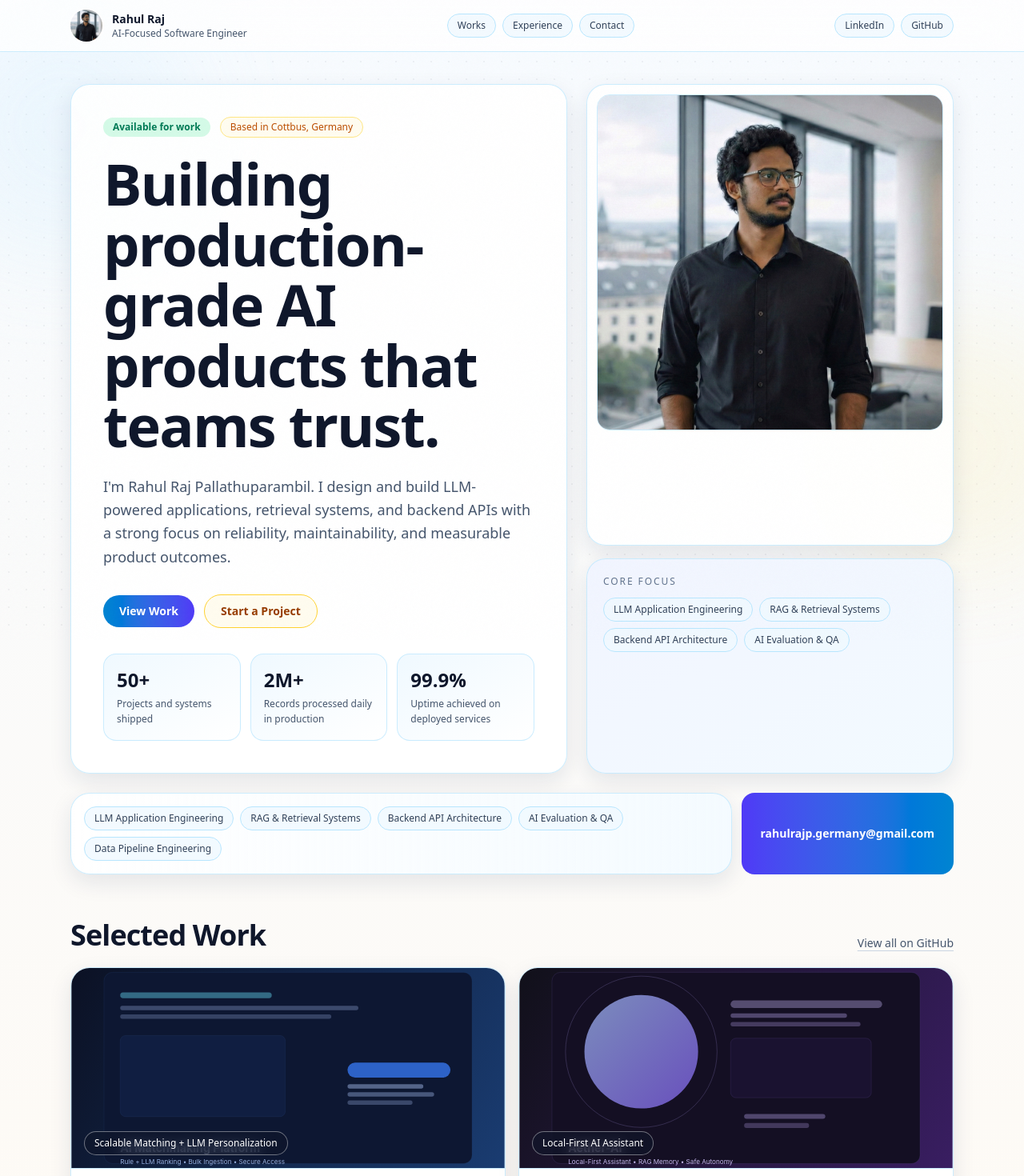
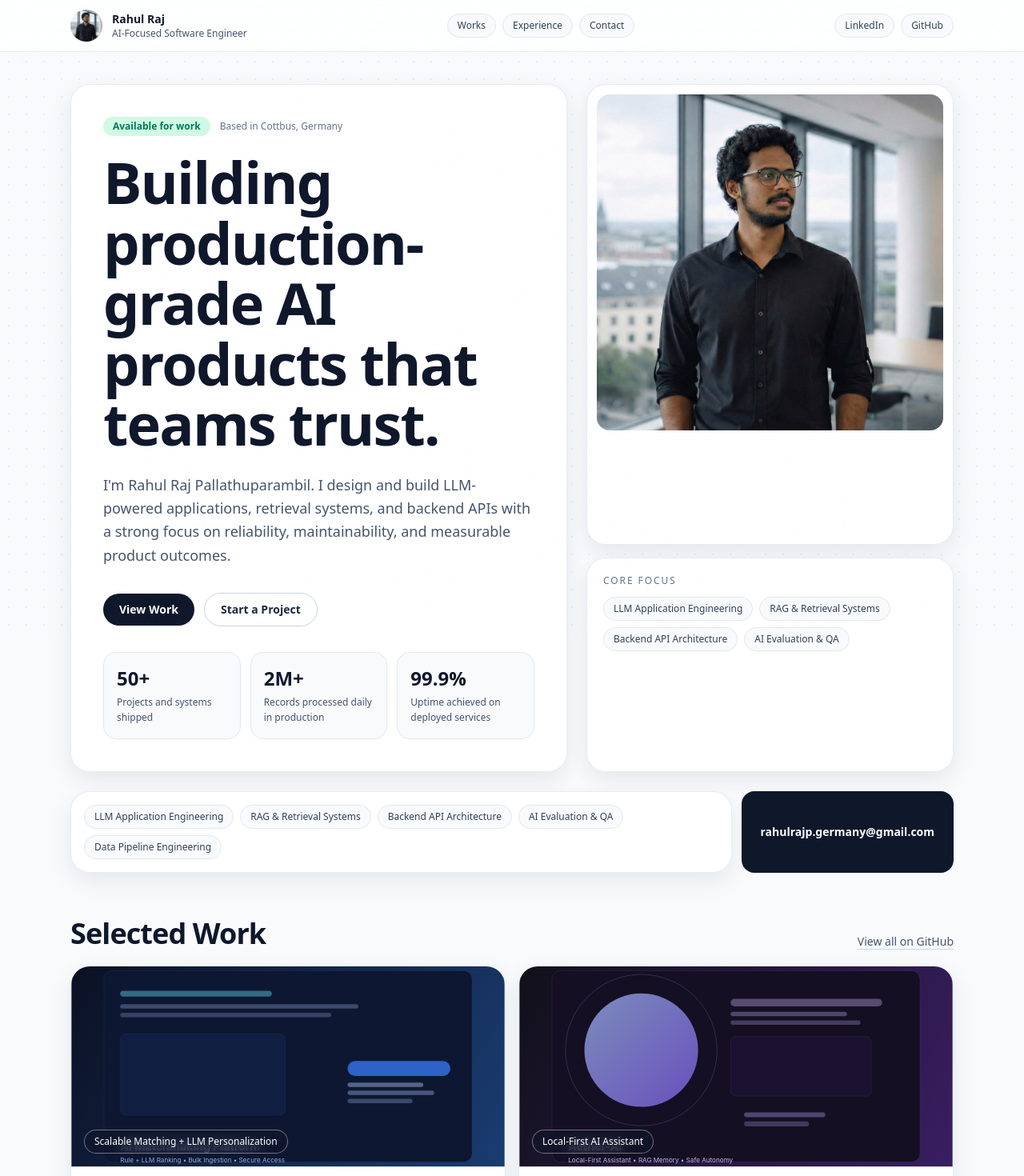
Before and after one commit to kenshiro-17/rahul-portfolio, a Next.js app: page / in a window 1280 px wide. Shown: the top 1470 px of the page at 80% size. Built offline with nearby package versions, Linux system fonts and the light colour scheme.

Commit message:
Revert "feat: introduce richer color system while preserving portfolio structure"
This reverts commit 0c88172f59d8bff238afdd4a27ef5e54b798178e.

```diff
--- a/src/components/framer/FramerInspiredPortfolio.tsx
+++ b/src/components/framer/FramerInspiredPortfolio.tsx
@@ -18,10 +18,10 @@ const stats = [
 ];
 
 const cardBase =
-  "rounded-3xl border border-sky-200/70 bg-white/90 shadow-[0_10px_28px_rgba(20,42,82,0.10)]";
+  "rounded-3xl border border-slate-200/80 bg-white/95 shadow-[0_10px_28px_rgba(15,23,42,0.08)]";
 
 const chipBase =
-  "rounded-full border border-sky-200 bg-sky-50/80 px-3 py-1.5 text-xs font-medium text-slate-700";
+  "rounded-full border border-slate-200 bg-slate-50 px-3 py-1.5 text-xs font-medium text-slate-700";
 
 function ProjectCover({ index, subtitle }: { index: number; subtitle: string }) {
   const sources = [
@@ -54,14 +54,12 @@ export function FramerInspiredPortfolio() {
   const workItems = PROJECTS.slice(0, 6);
 
   return (
-    <div className="min-h-screen bg-gradient-to-b from-[#f7fbff] via-[#fffaf3] to-[#f6f8ff] text-slate-900 selection:bg-sky-200/70">
+    <div className="min-h-screen bg-[#F8FAFC] text-slate-900 selection:bg-sky-100">
       <div className="pointer-events-none fixed inset-0 opacity-60">
         <div className="absolute inset-0 [background-image:radial-gradient(#0f172a15_1px,transparent_1px)] [background-size:22px_22px]" />
-        <div className="absolute -left-20 top-0 h-80 w-80 rounded-full bg-sky-200/30 blur-3xl" />
-        <div className="absolute -right-20 bottom-20 h-80 w-80 rounded-full bg-amber-200/25 blur-3xl" />
       </div>
 
-      <header className="sticky top-0 z-50 border-b border-sky-200/70 bg-white/80 backdrop-blur-xl">
+      <header className="sticky top-0 z-50 border-b border-slate-200/80 bg-white/85 backdrop-blur-xl">
         <div className="mx-auto flex max-w-6xl items-center justify-between gap-4 px-4 py-3 md:px-6">
           <a href="#top" className="flex items-center gap-3">
             {/* eslint-disable-next-line @next/next/no-img-element */}
@@ -77,9 +75,9 @@ export function FramerInspiredPortfolio() {
           </a>
 
           <nav className="hidden items-center gap-2 md:flex">
-            <a href="#work" className={`${chipBase} hover:bg-sky-100`}>Works</a>
-            <a href="#experience" className={`${chipBase} hover:bg-sky-100`}>Experience</a>
-            <a href="#contact" className={`${chipBase} hover:bg-sky-100`}>Contact</a>
+            <a href="#work" className={chipBase}>Works</a>
+            <a href="#experience" className={chipBase}>Experience</a>
+            <a href="#contact" className={chipBase}>Contact</a>
           </nav>
 
           <div className="flex items-center gap-2 text-sm">
@@ -87,7 +85,7 @@ export function FramerInspiredPortfolio() {
               href={PERSONAL_INFO.linkedin}
               target="_blank"
               rel="noreferrer"
-              className={`${chipBase} hover:bg-sky-100`}
+              className={chipBase}
             >
               LinkedIn
             </a>
@@ -95,7 +93,7 @@ export function FramerInspiredPortfolio() {
               href={PERSONAL_INFO.github}
               target="_blank"
               rel="noreferrer"
-              className={`${chipBase} hover:bg-sky-100`}
+              className={chipBase}
             >
               GitHub
             </a>
@@ -107,12 +105,10 @@ export function FramerInspiredPortfolio() {
         <section className="grid gap-6 lg:grid-cols-[1.15fr_0.85fr]">
           <div className={`${cardBase} p-6 md:p-8 lg:p-10`}>
             <div className="flex flex-wrap items-center gap-3">
-              <span className="rounded-full bg-emerald-100/90 px-3 py-1 text-xs font-semibold text-emerald-700">
+              <span className="rounded-full bg-emerald-100 px-3 py-1 text-xs font-semibold text-emerald-700">
                 Available for work
               </span>
-              <span className="rounded-full border border-amber-200 bg-amber-50/80 px-3 py-1 text-xs font-medium text-amber-700">
-                Based in {PERSONAL_INFO.location}
-              </span>
+              <span className="text-xs font-medium text-slate-500">Based in {PERSONAL_INFO.location}</span>
             </div>
 
             <h1 className="mt-5 text-4xl font-semibold leading-[1.05] tracking-tight text-slate-900 md:text-6xl lg:text-7xl">
@@ -128,13 +124,13 @@ export function FramerInspiredPortfolio() {
             <div className="mt-8 flex flex-wrap items-center gap-3">
               <a
                 href="#work"
-                className="rounded-full bg-gradient-to-r from-sky-600 to-indigo-600 px-5 py-2.5 text-sm font-semibold text-white transition hover:-translate-y-0.5 hover:from-sky-500 hover:to-indigo-500"
+                className="rounded-full bg-slate-900 px-5 py-2.5 text-sm font-semibold text-white transition hover:-translate-y-0.5 hover:bg-slate-800"
               >
                 View Work
               </a>
               <a
                 href={`mailto:${PERSONAL_INFO.email}`}
-                className="rounded-full border border-amber-300 bg-amber-50/80 px-5 py-2.5 text-sm font-semibold text-amber-800 transition hover:-translate-y-0.5 hover:border-amber-400"
+                className="rounded-full border border-slate-300 bg-white px-5 py-2.5 text-sm font-semibold text-slate-800 transition hover:-translate-y-0.5 hover:border-slate-400"
               >
                 Start a Project
               </a>
@@ -142,7 +138,7 @@ export function FramerInspiredPortfolio() {
 
             <div className="mt-8 grid gap-3 sm:grid-cols-3">
               {stats.map((item) => (
-                <div key={item.label} className="rounded-2xl border border-sky-200/70 bg-gradient-to-br from-sky-50 to-white p-4">
+                <div key={item.label} className="rounded-2xl border border-slate-200 bg-slate-50 p-4">
                   <p className="text-2xl font-semibold text-slate-900">{item.value}</p>
                   <p className="mt-1 text-xs leading-relaxed text-slate-600">{item.label}</p>
                 </div>
@@ -156,11 +152,11 @@ export function FramerInspiredPortfolio() {
               <img
                 src={heroPortraitSrc}
                 alt={`${PERSONAL_INFO.fullName} portrait`}
-                className="h-[340px] w-full rounded-2xl border border-sky-200/70 object-cover md:h-[420px]"
+                className="h-[340px] w-full rounded-2xl object-cover md:h-[420px]"
               />
             </div>
 
-            <div className={`${cardBase} bg-gradient-to-br from-indigo-50/80 to-sky-50/80 p-5`}>
+            <div className={`${cardBase} p-5`}>
               <p className="text-xs uppercase tracking-[0.16em] text-slate-500">Core Focus</p>
               <div className="mt-3 flex flex-wrap gap-2">
                 {services.slice(0, 4).map((service) => (
@@ -174,7 +170,7 @@ export function FramerInspiredPortfolio() {
         </section>
 
         <section className="mt-6 grid gap-3 md:grid-cols-[1fr_auto]">
-          <div className={`${cardBase} flex flex-wrap items-center gap-2 bg-gradient-to-r from-white to-sky-50/70 p-4`}>
+          <div className={`${cardBase} flex flex-wrap items-center gap-2 p-4`}>
             {services.map((service) => (
               <span key={service} className={chipBase}>
                 {service}
@@ -183,7 +179,7 @@ export function FramerInspiredPortfolio() {
           </div>
           <a
             href={`mailto:${PERSONAL_INFO.email}`}
-            className="inline-flex items-center justify-center rounded-2xl bg-gradient-to-r from-indigo-600 to-sky-600 px-6 py-4 text-sm font-semibold text-white transition hover:from-indigo-500 hover:to-sky-500"
+            className="inline-flex items-center justify-center rounded-2xl bg-slate-900 px-6 py-4 text-sm font-semibold text-white transition hover:bg-slate-800"
           >
             {PERSONAL_INFO.email}
           </a>
@@ -212,7 +208,7 @@ export function FramerInspiredPortfolio() {
                 viewport={{ once: true, margin: "-80px" }}
                 transition={{ delay: index * 0.05 }}
               >
-                <div className="border-b border-sky-200/70 bg-sky-50/40">
+                <div className="border-b border-slate-200 bg-slate-100">
                   <ProjectCover index={index} subtitle={project.subtitle} />
                 </div>
                 <div className="p-5 md:p-6">
@@ -223,7 +219,7 @@ export function FramerInspiredPortfolio() {
                   </p>
                   <div className="mt-4 flex flex-wrap gap-2">
                     {project.tech.slice(0, 4).map((tech) => (
-                      <span key={tech} className={`${chipBase} border-indigo-200/70 bg-indigo-50/70`}>
+                      <span key={tech} className={chipBase}>
                         {tech}
                       </span>
                     ))}
@@ -244,7 +240,7 @@ export function FramerInspiredPortfolio() {
                     <p className="text-base font-semibold text-slate-900">{item.company}</p>
                     <p className="text-sm text-slate-600">{item.title}</p>
                   </div>
-                  <p className="rounded-full border border-amber-200 bg-amber-50 px-3 py-1 text-xs font-medium text-amber-700">
+                  <p className="rounded-full border border-slate-200 bg-slate-50 px-3 py-1 text-xs font-medium text-slate-600">
                     {item.period}
                   </p>
                 </div>
@@ -256,14 +252,13 @@ export function FramerInspiredPortfolio() {
 
         <section id="contact" className="mt-14">
           <a href={`mailto:${PERSONAL_INFO.email}`} className="block">
-            <div className="relative overflow-hidden rounded-[30px] bg-gradient-to-r from-indigo-700 via-sky-700 to-cyan-700 px-6 py-14 text-white md:px-10 md:py-16">
-              <div className="absolute -right-16 -top-16 h-56 w-56 rounded-full bg-white/20 blur-3xl" />
-              <div className="absolute -left-12 bottom-0 h-44 w-44 rounded-full bg-amber-200/30 blur-3xl" />
-              <p className="text-sm uppercase tracking-[0.18em] text-slate-100/90">Get in touch</p>
+            <div className="relative overflow-hidden rounded-[30px] bg-slate-900 px-6 py-14 text-white md:px-10 md:py-16">
+              <div className="absolute -right-16 -top-16 h-56 w-56 rounded-full bg-white/10 blur-3xl" />
+              <p className="text-sm uppercase tracking-[0.18em] text-slate-300">Get in touch</p>
               <h2 className="mt-2 text-4xl font-semibold leading-tight tracking-tight md:text-6xl">
                 Let&apos;s build your next AI product.
               </h2>
-              <p className="mt-6 text-lg text-slate-100">{PERSONAL_INFO.email}</p>
+              <p className="mt-6 text-lg text-slate-200">{PERSONAL_INFO.email}</p>
             </div>
           </a>
         </section>
```
